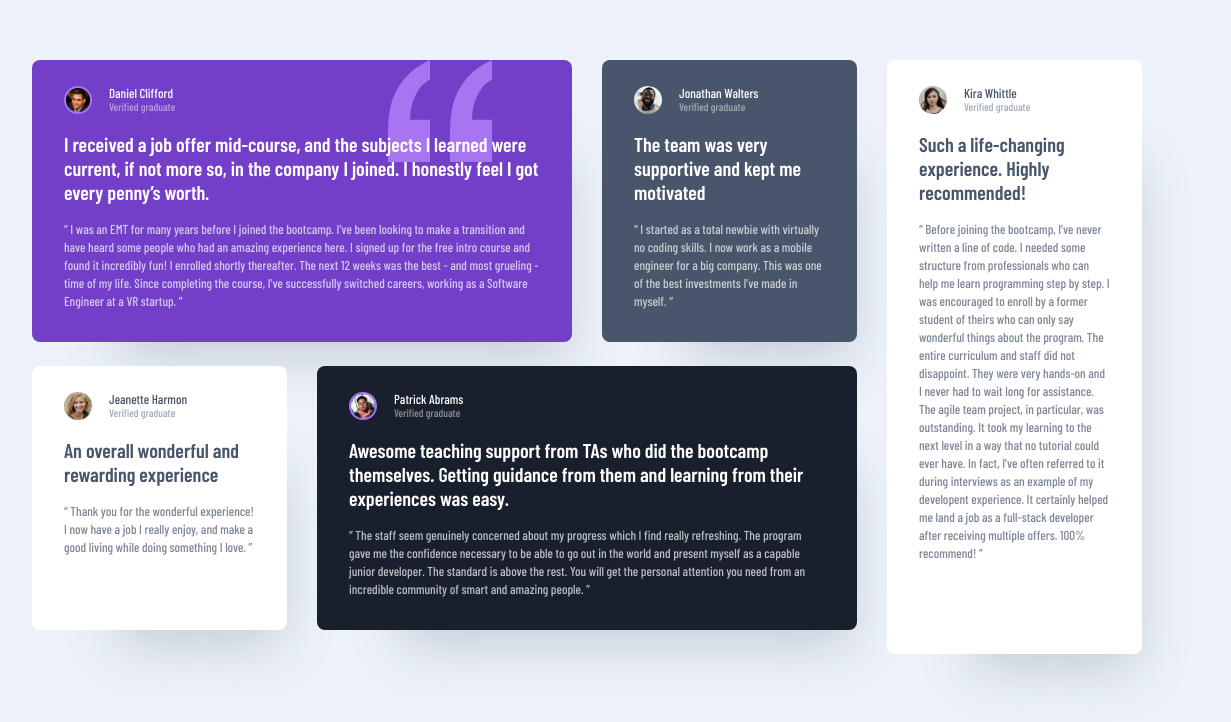
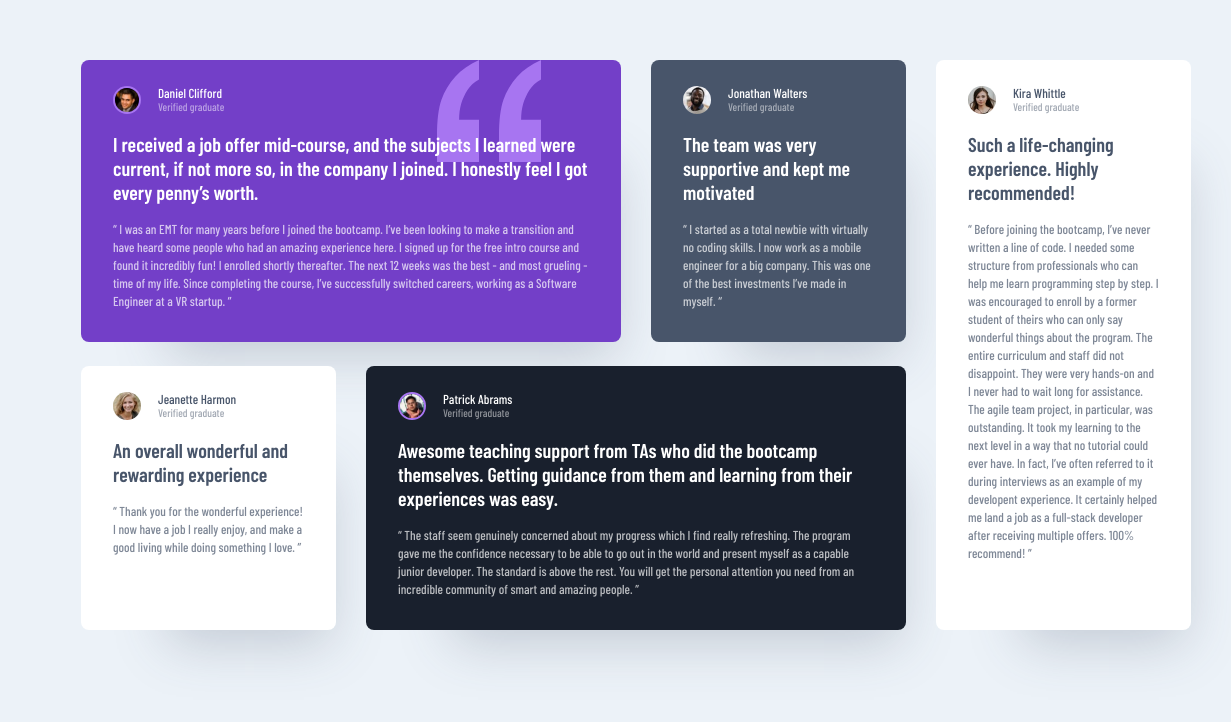
Before and after one commit to SabaMarghania1/testimonials-grid-sectiion, a plain HTML site: page index.html in a window 1536 px wide. Shown: the part 104-826 px from the top of the page, without its empty margins (132-1363 px from the left). Drawn offline with nearby package versions, Linux system fonts and the light colour scheme.

Commit message:
centered content

```diff
--- a/style.css
+++ b/style.css
@@ -14,6 +14,9 @@ body {
   font-size: 13px;
   color: #fff;
   line-height: 13px;
+  display: flex;
+  align-items: center;
+  justify-content: center;
 }
 
 a {
@@ -23,7 +26,6 @@ a {
 
 .main {
   display: grid;
-  flex-direction: column;
   row-gap: 24px;
   column-gap: 30px;
 }
@@ -131,7 +133,7 @@ a {
   }
 
   .kira {
-    grid-row: 1/4;
+    grid-row: 1/3;
     grid-column: 4/4;
   }
 }
```
